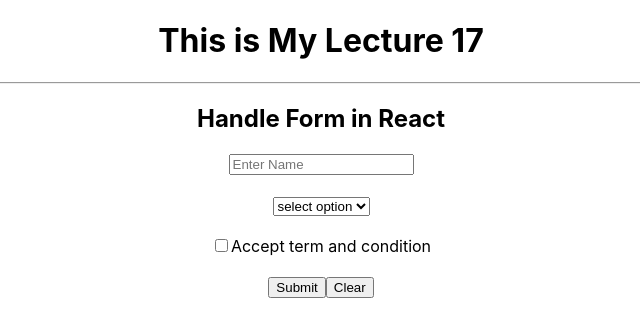
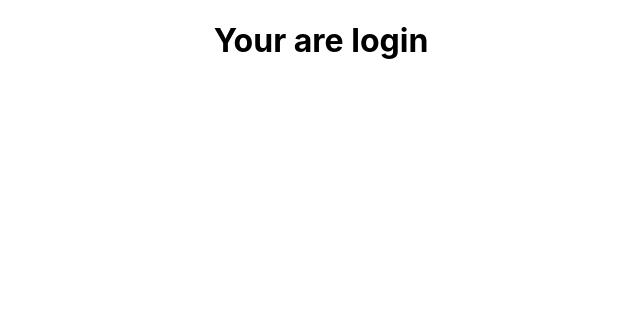
Before and after one commit to rohitanchal/learn-react, a React (Create React App) app: page / in a window 1280 px wide. Shown: the top 336 px of the page, without its empty margins (319-959 px from the left). Built offline with nearby package versions, Linux system fonts and the light colour scheme.

Commit message:
learned conditional rendering and if condition in lecture 18

```diff
--- a/src/App.js
+++ b/src/App.js
@@ -3,6 +3,7 @@
 // import Header from "./Header";
 // import Student from "./Student";
 import React, { useState } from "react";
+import Profile from "./Profile";
 // import Emp from "./Emp";
 
 // function App() {
@@ -98,38 +99,50 @@
 
 
 // lecture 17
+// function App() {
+
+//   const [name, setName] = useState("");
+//   const [tnc, setTnc] = useState("false");
+//   const [city, setCity] = useState("");
+
+//   function getFormData(e){
+//     console.log(name,tnc,city);
+//     e.preventDefault();
+//   }
+//   return (
+//     <div className="App">
+//       <h1> This is My Lecture 17</h1>
+//       <hr/>
+
+//       <h2>Handle Form in React</h2>
+
+//       <form onSubmit={getFormData}>
+//         <input type="text" placeholder="Enter Name " onChange={(e)=>setName(e.target.value)} /><br/><br/>
+
+//         <select onChange={(e)=>setCity(e.target.value)}>
+//           <option>select option</option>
+//           <option>Lucknow</option>
+//           <option>Azangarh</option>
+//         </select><br/><br/>
+
+//         <input type="checkbox" onChange={(e)=>setTnc(e.target.checked)} /><span>Accept term and condition</span><br/><br/>
+
+//         <button type="submit">Submit</button>
+//         <button>Clear</button>
+//       </form>
+//     </div>
+//   )
+// }
+// export default App;
+
+// lecture 18
+
 function App() {
-
-  const [name, setName] = useState("");
-  const [tnc, setTnc] = useState("false");
-  const [city, setCity] = useState("");
-
-  function getFormData(e){
-    console.log(name,tnc,city);
-    e.preventDefault();
-  }
   return (
     <div className="App">
-      <h1> This is My Lecture 17</h1>
-      <hr/>
-
-      <h2>Handle Form in React</h2>
-
-      <form onSubmit={getFormData}>
-        <input type="text" placeholder="Enter Name " onChange={(e)=>setName(e.target.value)} /><br/><br/>
-
-        <select onChange={(e)=>setCity(e.target.value)}>
-          <option>select option</option>
-          <option>Lucknow</option>
-          <option>Azangarh</option>
-        </select><br/><br/>
-
-        <input type="checkbox" onChange={(e)=>setTnc(e.target.checked)} /><span>Accept term and condition</span><br/><br/>
-
-        <button type="submit">Submit</button>
-        <button>Clear</button>
-      </form>
+      <Profile/>
     </div>
   )
 }
+
 export default App;
--- /dev/null
+++ b/src/Profile.js
@@ -0,0 +1,42 @@
+import React, { useState } from "react";
+// function Profile()
+// {
+//     const [loggedIn, setLoggedIn] = useState(false);
+
+//     if(loggedIn){
+//         return(
+//             <div className="App">
+//                 <h1>This is the Lecture 18 of Conditional rendering & if Condition</h1><hr/>
+
+//             </div>
+//         )
+//     }
+
+//     else{
+//         return(
+//             <div className="App">
+//                 <h1>Login first !!</h1><hr/>
+
+//             </div>
+//         )
+//     }
+
+// }
+
+
+function Profile(){
+
+    const [login, setLogin] = useState(true);
+
+    return(
+        <div>
+            {
+                login?
+                <h1>Your are login</h1>
+                :<h1>Login first</h1>
+            }
+        </div>
+    )
+}
+
+export default Profile;
```
